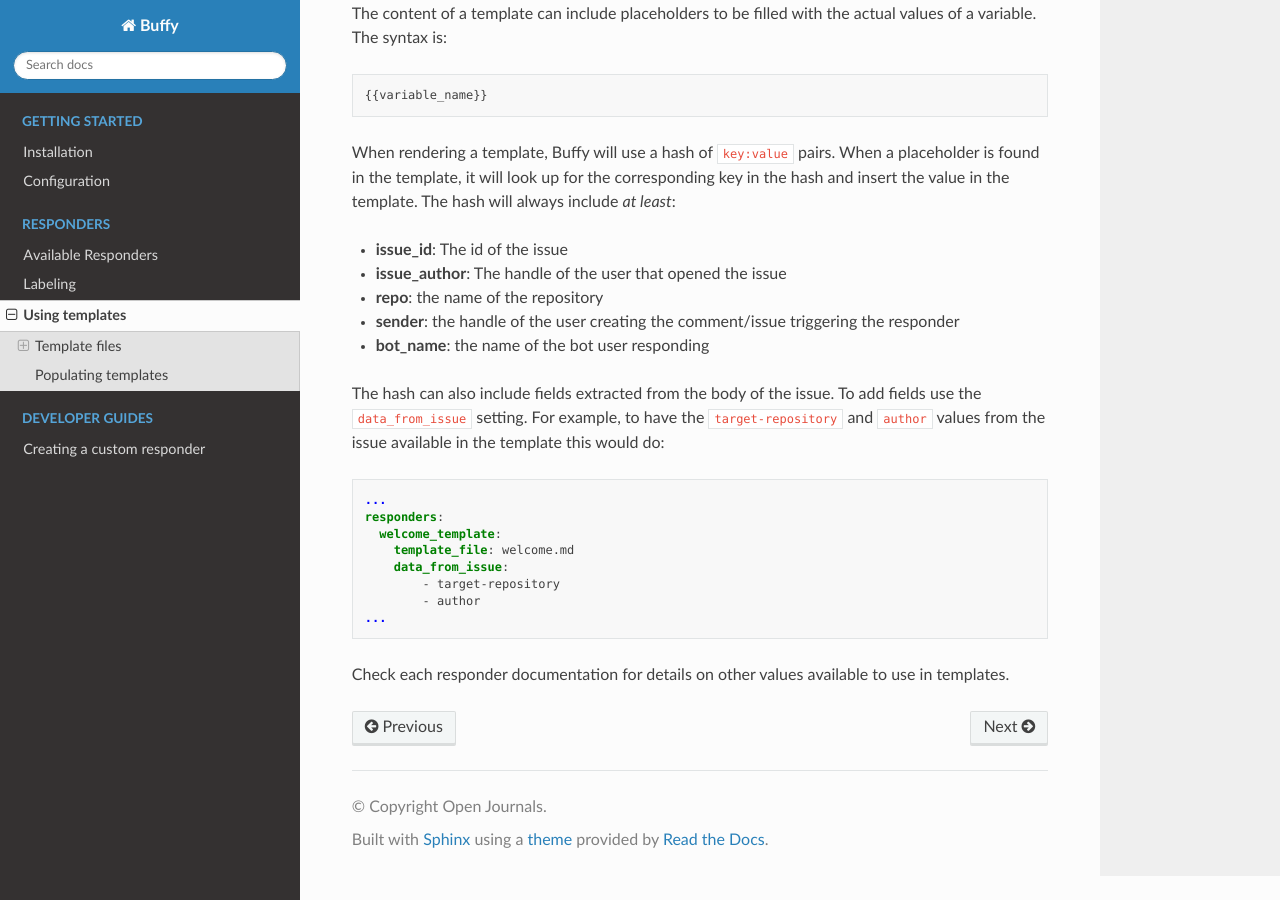
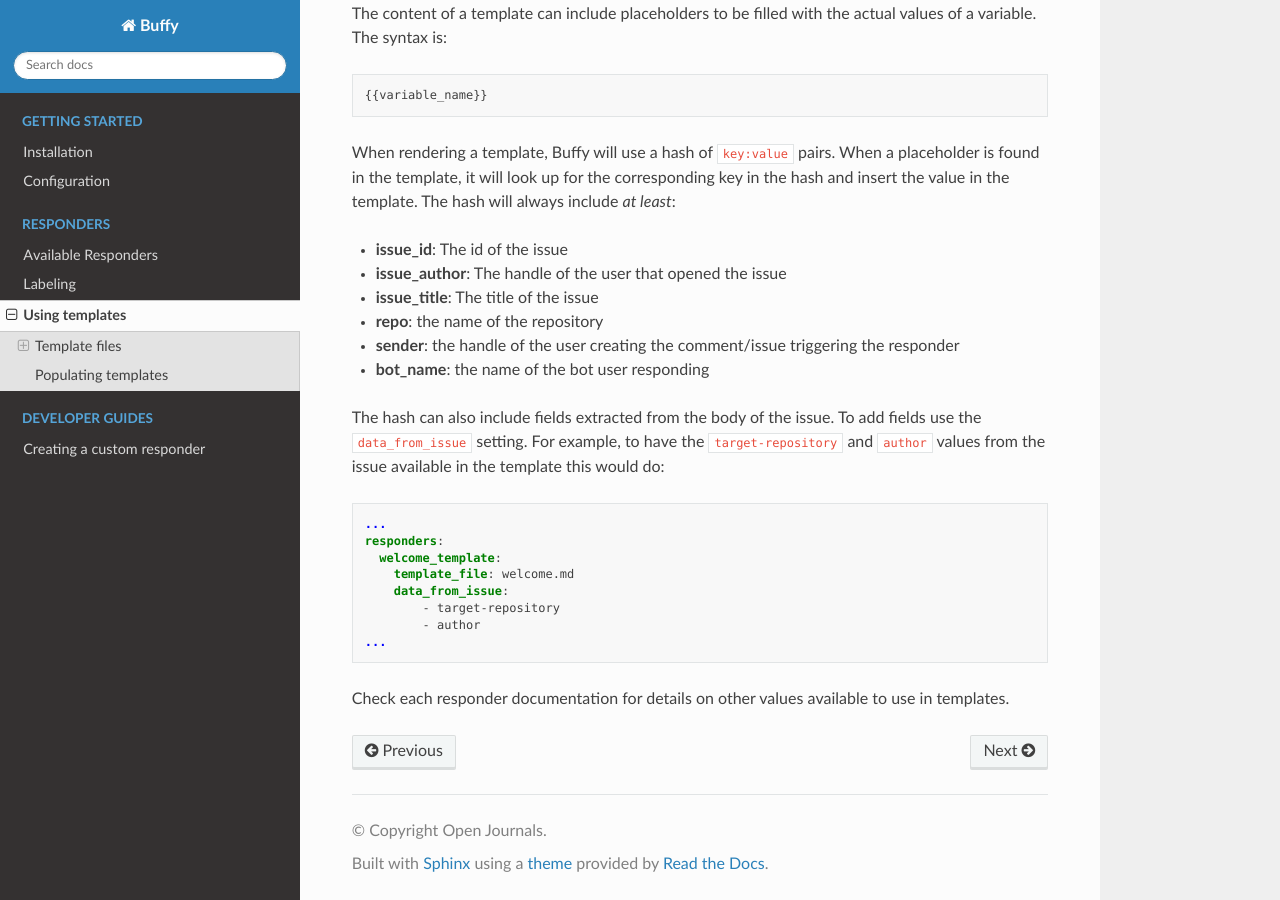
Before and after one commit to openjournals/buffy, a Sphinx documentation site: the page built from docs/using_templates.md, in a window 1280 px wide and 900 px high, scrolled down 1232 px. Built offline with Sphinx 7.4.7 and the Read the Docs theme 2.0.0, drawn with Linux system fonts in a browser that asks for light colours.

Commit message:
Update using_templates.md

```diff
--- a/docs/using_templates.md
+++ b/docs/using_templates.md
@@ -47,6 +47,7 @@ The content of a template can include placeholders to be filled with the actual
 When rendering a template, Buffy will use a hash of `key:value` pairs. When a placeholder is found in the template, it will look up for the corresponding key in the hash and insert the value in the template. The hash will always include _at least_:
 - **issue_id**: The id of the issue
 - **issue_author**: The handle of the user that opened the issue
+- **issue_title**: The title of the issue
 - **repo**: the name of the repository
 - **sender**: the handle of the user creating the comment/issue triggering the responder
 - **bot_name**: the name of the bot user responding
```
